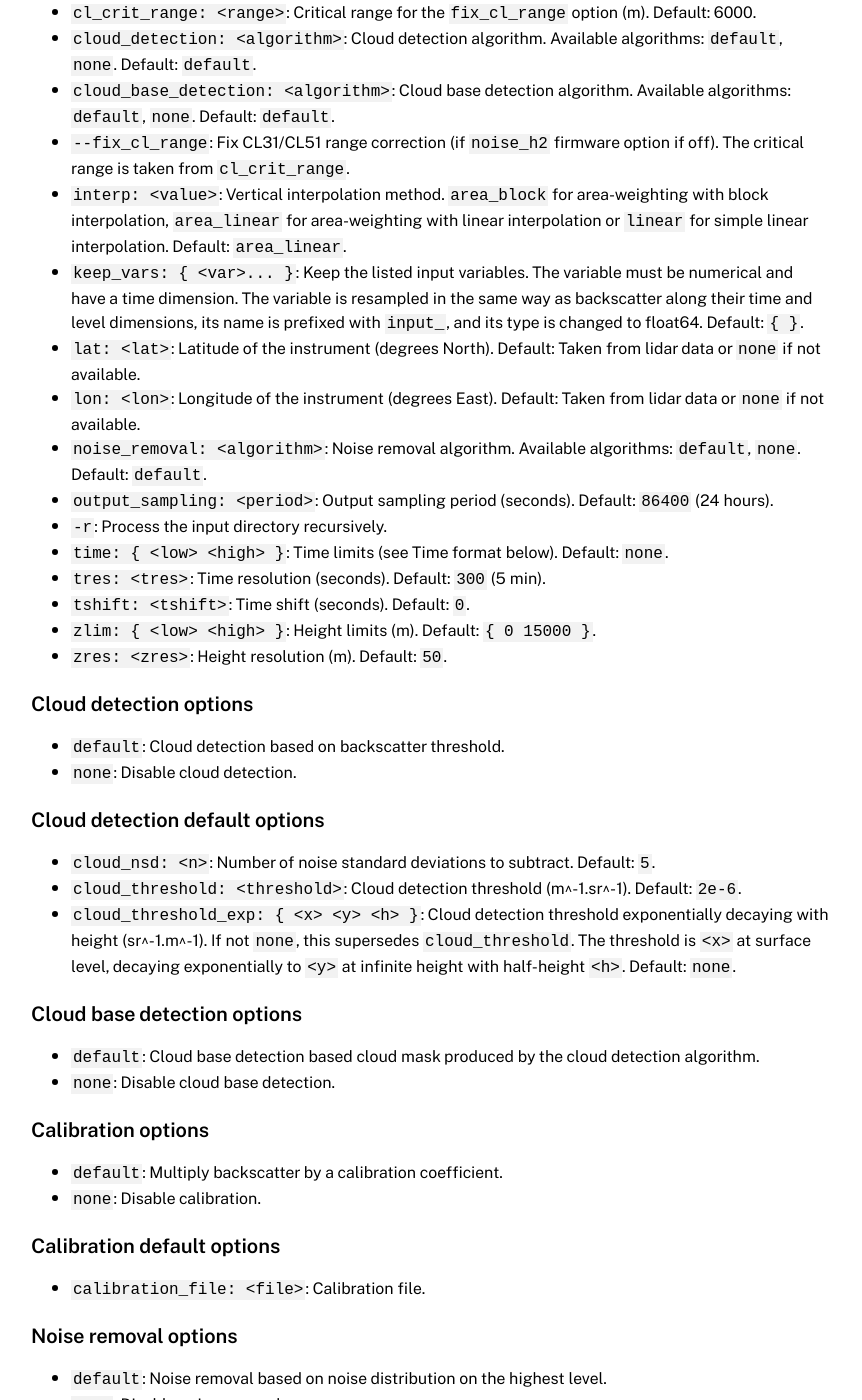
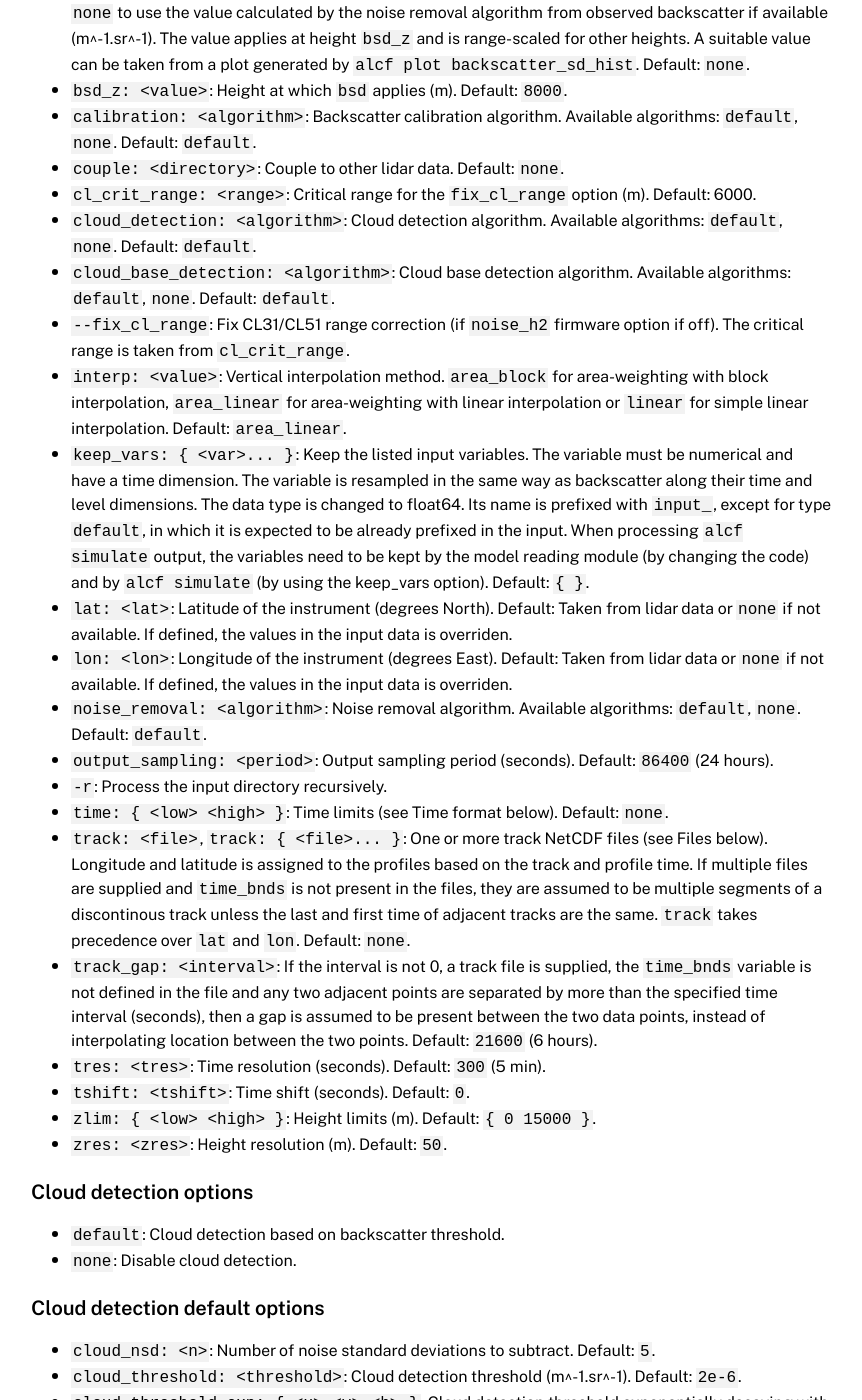
Before and after one commit to alcf-lidar/alcf, a Jekyll site: the page built from docs/documentation/cli/cmd_lidar.md, in a window 1280 px wide and 1400 px high, scrolled down 1734 px. Shown: the whole window, without its empty margins (209-1071 px from the left). Built offline with Jekyll 4.4.1, drawn with Linux system fonts in a browser that asks for light colours; some of the changed text lies outside the part shown.

Commit message:
Update docs

```diff
--- a/docs/_includes/cmd_lidar.md
+++ b/docs/_includes/cmd_lidar.md
@@ -48,7 +55,7 @@
 -------
 
 - `align_output: <value>`: Align output time periods to the nearest multiple of output_sampling. Default: `true`.
-- `altitude: <altitude>`: Altitude of the instrument (m). Default: Taken from lidar data or `0` if not available.
+- `altitude: <altitude>`: Altitude of the instrument (m). Default: Taken from lidar data or `0` if not available. If defined, the values in the input data is overriden.
 - `bsd: <value>`: Assume a given standard deviation of backscatter noise when detecting clouds or `none` to use the value calculated by the noise removal algorithm from observed backscatter if available (m^-1.sr^-1). The value applies at height `bsd_z` and is range-scaled for other heights. A suitable value can be taken from a plot generated by `alcf plot backscatter_sd_hist`. Default: `none`.
 - `bsd_z: <value>`: Height at which `bsd` applies (m). Default: `8000`.
 - `calibration: <algorithm>`: Backscatter calibration algorithm. Available algorithms: `default`, `none`. Default: `default`.
@@ -58,13 +65,15 @@
 - `cloud_base_detection: <algorithm>`: Cloud base detection algorithm. Available algorithms: `default`, `none`. Default: `default`.
 - `--fix_cl_range`: Fix CL31/CL51 range correction (if `noise_h2` firmware option if off). The critical range is taken from `cl_crit_range`.
 - `interp: <value>`: Vertical interpolation method. `area_block` for area-weighting with block interpolation, `area_linear` for area-weighting with linear interpolation or `linear` for simple linear interpolation. Default: `area_linear`.
-- `keep_vars: { <var>... }`: Keep the listed input variables. The variable must be numerical and have a time dimension. The variable is resampled in the same way as backscatter along their time and level dimensions, its name is prefixed with `input_`, and its type is changed to float64. Default: `{ }`.
-- `lat: <lat>`: Latitude of the instrument (degrees North). Default: Taken from lidar data or `none` if not available.
-- `lon: <lon>`: Longitude of the instrument (degrees East). Default: Taken from lidar data or `none` if not available.
+- `keep_vars: { <var>... }`: Keep the listed input variables. The variable must be numerical and have a time dimension. The variable is resampled in the same way as backscatter along their time and level dimensions. The data type is changed to float64. Its name is prefixed with `input_`, except for type `default`, in which it is expected to be already prefixed in the input. When processing `alcf simulate` output, the variables need to be kept by the model reading module (by changing the code) and by `alcf simulate` (by using the keep_vars option). Default: `{ }`.
+- `lat: <lat>`: Latitude of the instrument (degrees North). Default: Taken from lidar data or `none` if not available. If defined, the values in the input data is overriden.
+- `lon: <lon>`: Longitude of the instrument (degrees East). Default: Taken from lidar data or `none` if not available. If defined, the values in the input data is overriden.
 - `noise_removal: <algorithm>`: Noise removal algorithm. Available algorithms: `default`, `none`.  Default: `default`.
 - `output_sampling: <period>`: Output sampling period (seconds). Default: `86400` (24 hours).
 - `-r`: Process the input directory recursively.
 - `time: { <low> <high> }`: Time limits (see Time format below). Default: `none`.
+- `track: <file>`, `track: { <file>... }`: One or more track NetCDF files (see Files below). Longitude and latitude is assigned to the profiles based on the track and profile time. If multiple files are supplied and `time_bnds` is not present in the files, they are assumed to be multiple segments of a discontinous track unless the last and first time of adjacent tracks are the same. `track` takes precedence over `lat` and `lon`. Default: `none`.
+- `track_gap: <interval>`: If the interval is not 0, a track file is supplied, the `time_bnds` variable is not defined in the file and any two adjacent points are separated by more than the specified time interval (seconds), then a gap is assumed to be present between the two data points, instead of interpolating location between the two points. Default: `21600` (6 hours).
 - `tres: <tres>`: Time resolution (seconds). Default: `300` (5 min).
 - `tshift: <tshift>`: Time shift (seconds). Default: `0`.
 - `zlim: { <low> <high> }`: Height limits (m). Default: `{ 0 15000 }`.
@@ -117,6 +126,11 @@
 
 `YYYY-MM-DD[THH:MM[:SS]]`, where `YYYY` is year, `MM` is month, `DD` is day, `HH` is hour, `MM` is minute, `SS` is second. Example: `2000-01-01T00:00:00`.
 
+Files
+-----
+
+The track file is a NetCDF file containing 1D variables `lon`, `lat`, `time`, and optionally `time_bnds`. `time` and `time_bnds` are time in format conforming with the CF Conventions (has a valid `units` attribute and optional `calendar` attribute), `lon` is longitude between 0 and 360 degrees and `lat` is latitude between -90 and 90 degrees. If `time_bnds` is provided, discontinous track segments can be specified if adjacent time bounds are not coincident. The variables `lon`, `lat` and `time` have a single dimension `time`. The variable `time_bnds` has dimensions (`time`, `bnds`).
+
 Examples
 --------
 
```
Also changed, not shown: other parts of docs/_includes/cmd_lidar.md (+7 -0 lines), docs/_includes/cmd_auto.md (+8 -0 lines), docs/_includes/cmd_simulate.md (+4 -1 lines), docs/_includes/cmd_stats.md (+7 -1 lines), 11 other files.
